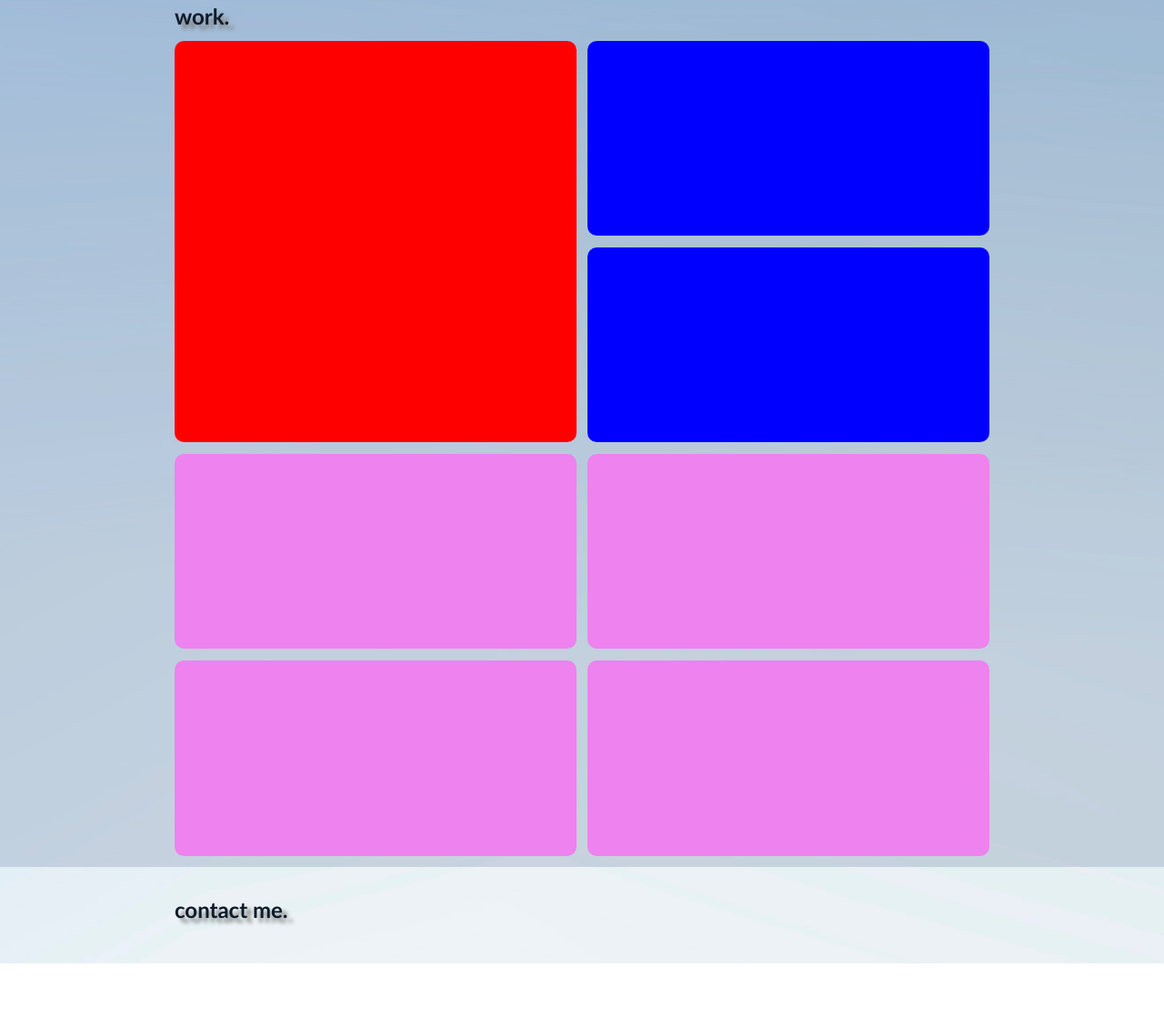
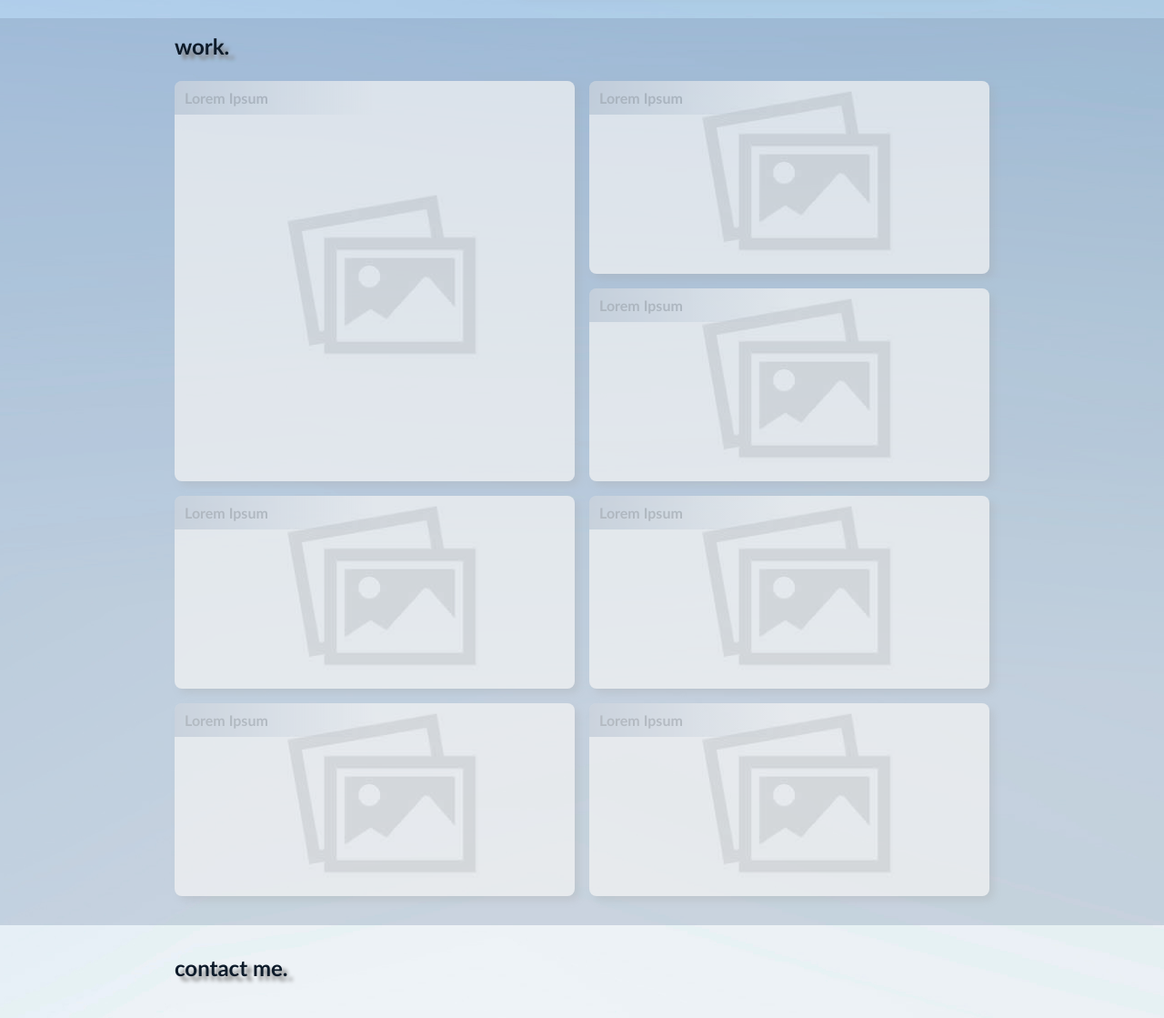
Before and after one commit to jbped/challenge-2, a plain HTML site: page index.html in a window 1280 px wide. Shown: the part 571-1690 px from the top of the page at 91% size. Before the commit the page ends 1630 px from the top, so only its background shows below. Drawn offline with Linux system fonts and the light colour scheme.

Commit message:
completed migration work for work tiles to css grid

```diff
--- a/assets/css/style.css
+++ b/assets/css/style.css
@@ -25,7 +25,7 @@
     font-weight: bold;
     flex: 100%;
     color: var(--first-color);
-    margin-bottom:1vw;
+    margin-bottom:1em;
     text-shadow: .25em .2em 4px var(--drop-shadow);
 }
 
@@ -43,9 +43,13 @@
     margin:auto;
     display: grid;
     grid-template-columns: repeat(6, minmax(5em, 1fr));
-    row-gap: 1vw;
-    column-gap: 1vw;
+    row-gap: 1em;
+    column-gap: 1em;
 
+}
+
+a {
+    text-decoration: none;
 }
 
 .grid-item {
@@ -67,9 +71,12 @@ body {
 
 .sec-background {
     background-color: rgba(119, 141, 169, .3);
-    padding: 1vw 0;
+    padding: 1em 0 2em 0;
 }
 
+.wid-100 {
+    width: 100%;
+}
 
 /* UNIVERSAL STYLES ------- END */
 
@@ -108,20 +115,13 @@ body {
 }
 
 .page-header nav ul li a:hover {
-    box-shadow: 2px 2px 2px var(--fifth-color);
+    box-shadow: .2em .2em .3em rgba(248, 248, 248, 0.6);
+    border-radius: .1em;
+    /* background-color: var(--forth-color); */
+    background: rgba(119, 141, 169, .7);
+    color: var(--first-color);
     transition: ease-in .25s;
 }
-
-.page-header nav ul li a:focus {
-    box-shadow: 2px 2px 2px var(--fifth-color);
-    background-color: var(--forth-color);
-    color: var(--first-color);
-}
-
-.page-header a {
-    text-decoration: none;
-}
-
 
 /* HEADER STYLES ---------- END */
 
@@ -139,11 +139,12 @@ body {
     flex-wrap: wrap;
     color: var(--fifth-color);
     background-color: var(--forth-color);
-    border-radius: 10px;
+    border-radius: .5em;
     padding: 1.8em;
     font-size: 22px;
     font-weight: lighter;
     box-shadow: .3em .3em 8px rgba(165, 165, 165, 0.7);
+    flex: .9;
 }
 
 .about-me p {
@@ -171,7 +172,7 @@ body {
 }
 
 .work-prim {
-    background-color: red;
+    /* background-color: red; */
     grid-column: auto / span 3;
     grid-row: auto / span 2;
     height: 0;
@@ -182,22 +183,71 @@ body {
     background-color: blue;
     grid-column: auto / span 3;
     height: 0;
-    padding-bottom: calc(50% - .5vw);
+    padding-bottom: calc(50% - .5em);
 }
 
 .work-ter {
     background-color: violet;
     grid-column: auto / span 3;
     height: 0;
-    padding-bottom: calc(50% - .5vw);
+    padding-bottom: calc(50% - .5em);
 }
 
 .tile {
-    border-radius: .8vw;
+    border-radius: .5em;
+    box-shadow: .3em .3em 8px rgba(165, 165, 165, 0.4);
+    opacity: .7;
+    transition: ease-out .5s;
+    display: flex;
+    flex-wrap: wrap;
+    width:100%
+}
+
+.tile:hover {
+    transform: scale(1.02, 1.02);
+    opacity: 1;
+    box-shadow: .3em .3em 8px rgba(165, 165, 165, 0.7);
+    transition: ease .5s;
+}
+
+.tile-link {
+    opacity: .3;
+    align-items: baseline;
+    padding-bottom: inherit;
+    height: inherit;
+    width: inherit;
+    transition: ease .5s;
+}
+
+.tile-link:hover{
+    opacity: 1;
+    transition: ease .5s;
+}
+
+.tile-title{
+    width: 50%;
+    background:linear-gradient(90deg, rgba(119,141,169,1) 0%, rgba(186,197,211,1) 50%, rgba(255,255,255,0) 100%);;
+    border-radius: .5em .5em 0 0;
+    padding: 2% 0 2% 2.5%;
+    text-align: left;
+    color: var(--first-color);
+    font-weight: bolder;
+}
 
 
+/* MY WORK ----------------------- End */
+
+
+/* MY WORK PICTURES ------------ Start */
+.work-pic-dims {
+    background-size: 200%;
+    background-repeat: no-repeat;
+    background-position: center;
 }
 
+.work-pic-1 {
+    background-image: url(../images/y9DpT.jpg);
+}
 
 /* MEDIA QUERIES  */
 @media screen and (min-width:1500px) {
--- a/index.html
+++ b/index.html
@@ -55,19 +55,48 @@
         <section id='work'>
             <h2 class="section-title">work.</h2>
             <div class="container-grid">
-                <div class="grid-items tile work-prim"></div>
-                <div class="grid-items tile work-sec"></div>
-                <div class="grid-items tile work-sec"></div>
-                <div class="grid-items tile work-ter"></div>
-                <div class="grid-items tile work-ter"></div>
-                <div class="grid-items tile work-ter"></div>
-                <div class="grid-items tile work-ter"></div>
+                <figure class="grid-items tile work-prim work-pic-dims work-pic-1">
+                    <a href="https://www.youtube.com/" class="tile-link">
+                        <p class="wid-100 tile-title">Lorem Ipsum</p>
+                    </a>
+                </figure>
+                <figure class="grid-items tile work-sec work-pic-dims work-pic-1">
+                    <a href="https://www.youtube.com/" class="tile-link">
+                        <p class="wid-100 tile-title">Lorem Ipsum</p>
+                    </a>
+                </figure>
+                <figure class="grid-items tile work-sec work-pic-dims work-pic-1">
+                    <a href="https://www.youtube.com/" class="tile-link">
+                        <p class="wid-100 tile-title">Lorem Ipsum</p>
+                    </a>
+                </figure>
+                <figure class="grid-items tile work-ter work-pic-dims work-pic-1">
+                    <a href="https://www.youtube.com/" class="tile-link">
+                        <p class="wid-100 tile-title">Lorem Ipsum</p>
+                    </a>
+                </figure>
+                <figure class="grid-items tile work-ter work-pic-dims work-pic-1">
+                    <a href="https://www.youtube.com/" class="tile-link">
+                        <p class="wid-100 tile-title">Lorem Ipsum</p>
+                    </a>
+                </figure>
+                <figure class="grid-items tile work-ter work-pic-dims work-pic-1">
+                    <a href="https://www.youtube.com/" class="tile-link">
+                        <p class="wid-100 tile-title">Lorem Ipsum</p>
+                    </a>
+                </figure>
+                <figure class="grid-items tile work-ter work-pic-dims work-pic-1">
+                    <a href="https://www.youtube.com/" class="tile-link">
+                        <p class="wid-100 tile-title">Lorem Ipsum</p>
+                    </a>
+                </figure>
             </div>
         </div>
         </section>
     <section class="contact-me container-flex">
         <h2 class="section-title">contact me.</h2>
     </section>
+    <script> </script>
 </body>
 
 </html>
```
